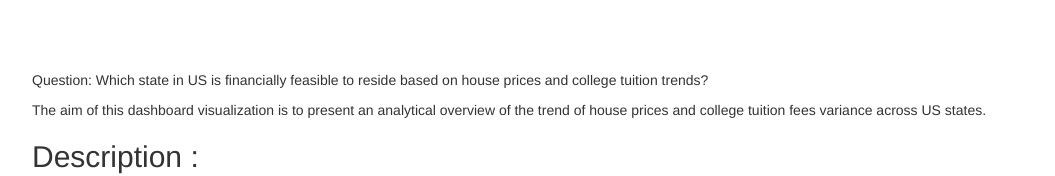
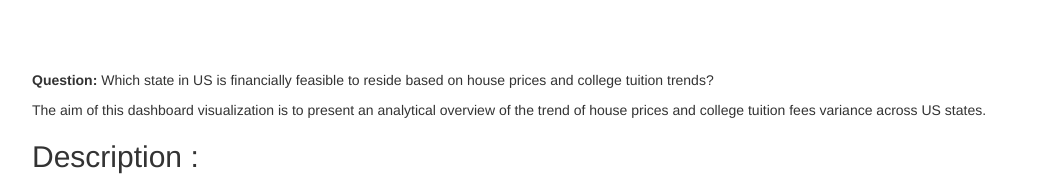
Before and after one commit to AyanPutatunda/AyanPutatunda.github.io, a plain HTML site: page index.html in a window 1280 px wide. Shown: the part 430-606 px from the top of the page, without its empty margins (108-1163 px from the left). Drawn offline with Linux system fonts and the light colour scheme; no server answers.

Commit message:
Update index.html

```diff
--- a/index.html
+++ b/index.html
@@ -67,7 +67,7 @@ body {
 <div class="desc">
 <span>
 
-<p>Question: Which state in US is financially feasible to reside based on house prices and college tuition trends?</p>
+<p><b>Question:</b> Which state in US is financially feasible to reside based on house prices and college tuition trends?</p>
 
 <p>The aim of this dashboard visualization is to present an analytical overview of the trend of house prices and college tuition fees variance across US states.</p>
 
```
